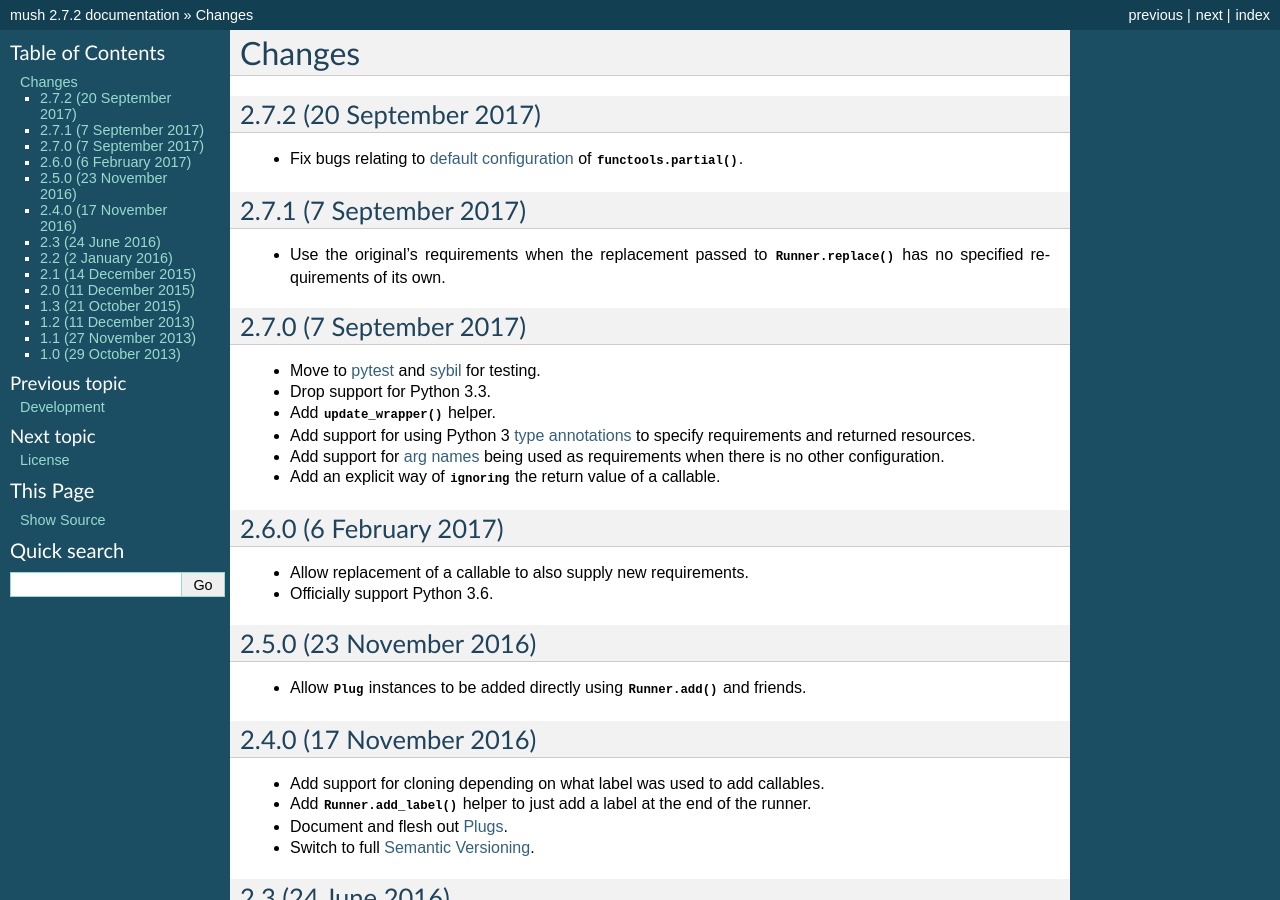
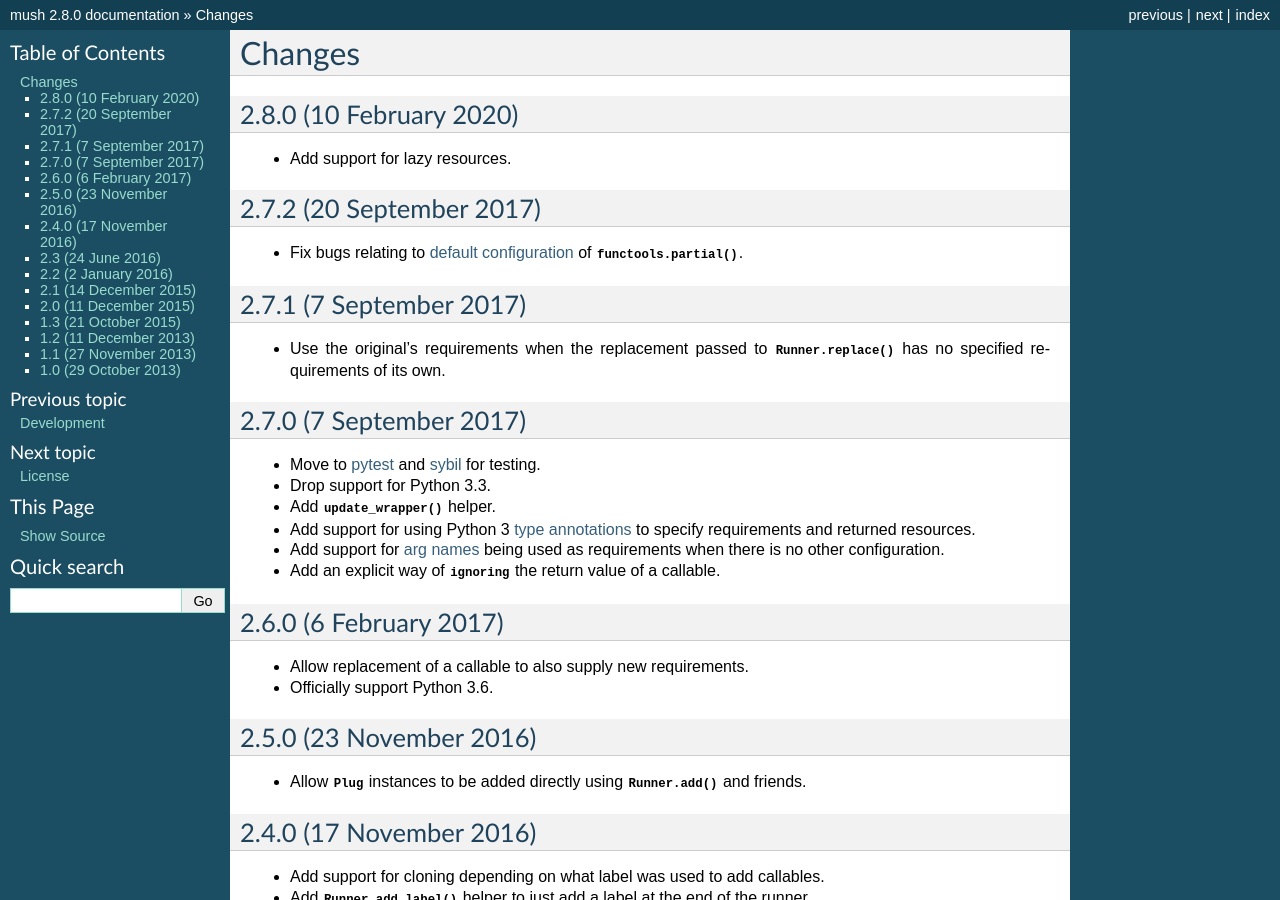
Before and after one commit to simplistix/mush, a Sphinx documentation site: the page built from docs/changes.txt, in a window 1280 px wide and 900 px high. Built offline with Sphinx 7.4.7, drawn with Linux system fonts in a browser that asks for light colours; some of the changed text lies outside the part shown.

Commit message:
Prepare for 2.8.0 release.

```diff
--- a/docs/changes.txt
+++ b/docs/changes.txt
@@ -2,6 +2,11 @@ Changes
 =======
 
 .. currentmodule:: mush
+
+2.8.0 (10 February 2020)
+------------------------
+
+- Add support for lazy resources.
 
 2.7.2 (20 September 2017)
 -------------------------
--- a/docs/license.txt
+++ b/docs/license.txt
@@ -2,7 +2,7 @@
 License
 =======
 
-Copyright (c) 2013 Simplistix Ltd, 2015-2019 Chris Withers
+Copyright (c) 2013 Simplistix Ltd, 2015-2020 Chris Withers
 
 Permission is hereby granted, free of charge, to any person
 obtaining a copy of this software and associated documentation
--- a/setup.py
+++ b/setup.py
@@ -1,4 +1,4 @@
-# Copyright (c) 2013 Simplistix Ltd, 2015-2019 Chris Withers
+# Copyright (c) 2013 Simplistix Ltd, 2015-2020 Chris Withers
 # See license.txt for license details.
 
 import os
@@ -8,7 +8,7 @@ base_dir = os.path.dirname(__file__)
 
 setup(
     name='mush',
-    version='2.7.2',
+    version='2.8.0',
     author='Chris Withers',
     author_email='chris@simplistix.co.uk',
     license='MIT',
```
